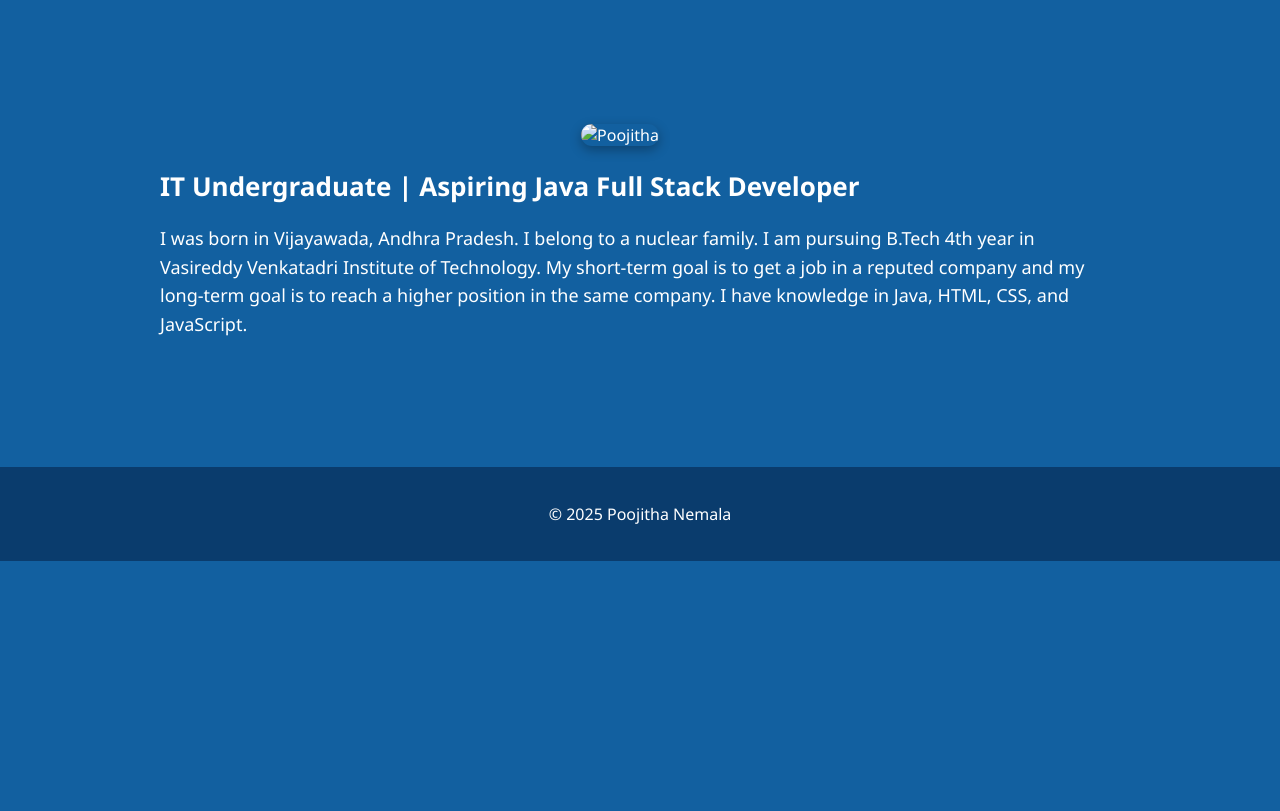
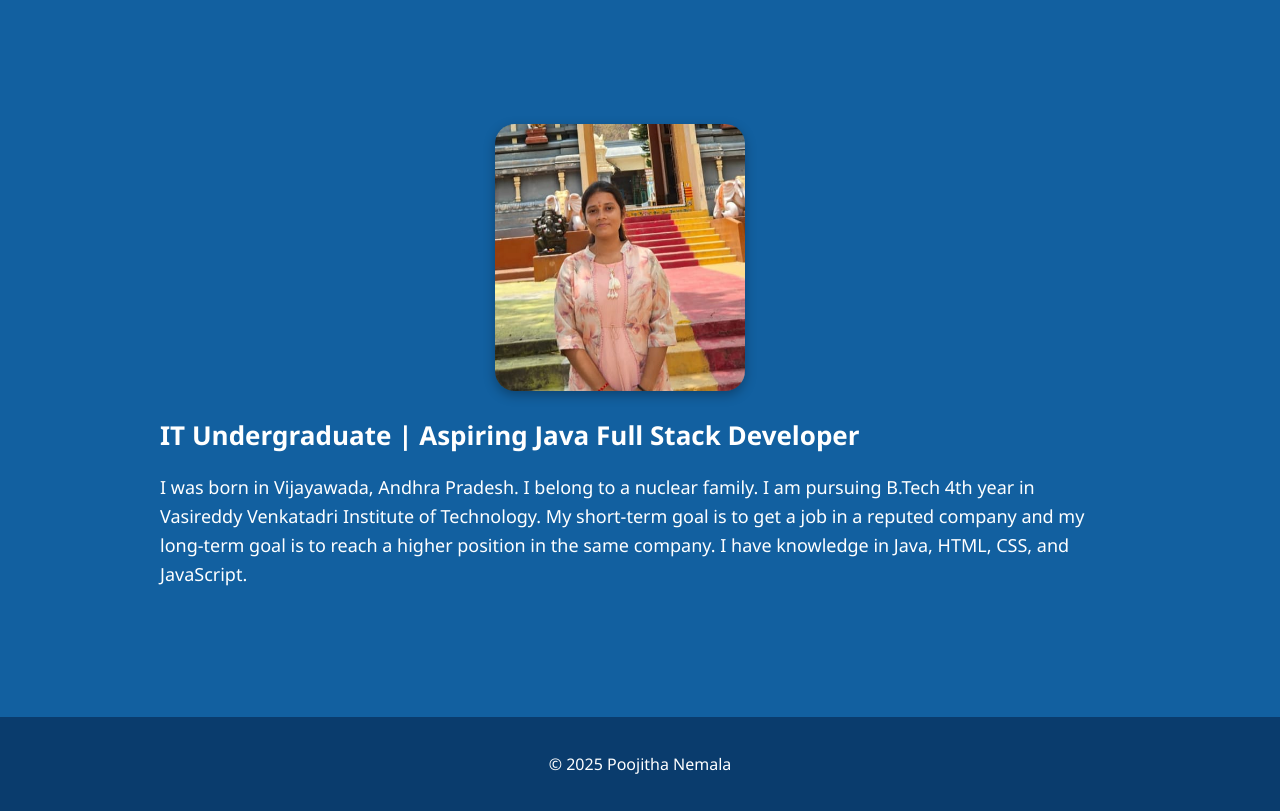
Before and after one commit to poojithanemala21/code-project, a plain HTML site: page page.html in a window 1280 px wide. Shown: the part 91-902 px from the top of the page. Before the commit the page ends 800 px from the top, so only its background shows below. Drawn offline with Linux system fonts and the light colour scheme.

Commit message:
Update page.html

```diff
--- a/page.html
+++ b/page.html
@@ -25,7 +25,7 @@
     <section id="intro" class="section">
       <div class="hero">
         <div class="hero-img">
-          <img src="./images/img12.jpg" alt="Poojitha">
+          <img src="./img12.jpg" alt="Poojitha">
         </div>
         <div class="hero-text">
           <h2>IT Undergraduate | Aspiring Java Full Stack Developer</h2>
```
